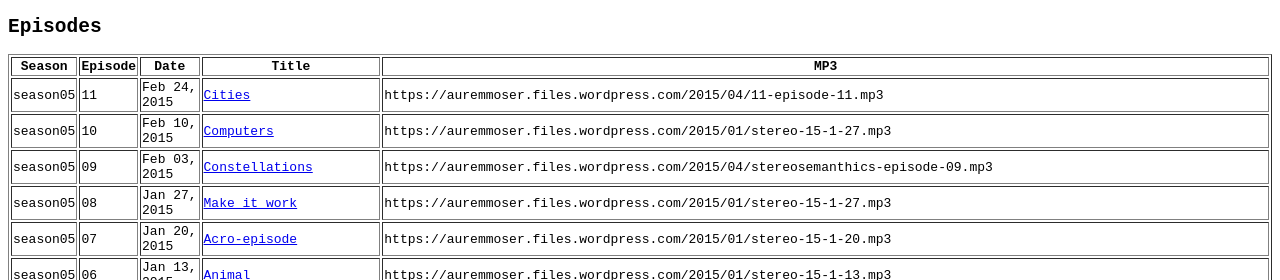
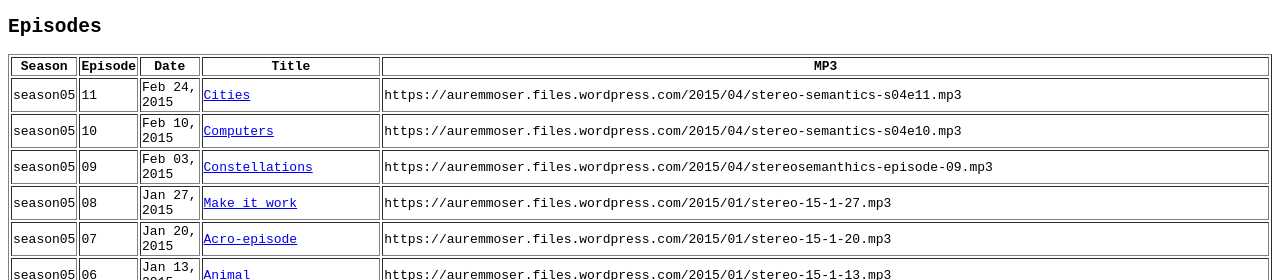
Before and after one commit to auremoser/stereosemantics, a Jekyll site: the page built from test.html, in a window 1280 px wide. Shown: the top 280 px of the page. Built offline with Jekyll 4.4.1, drawn with Linux system fonts in a browser that asks for light colours; some of the changed lines change nothing that is shown.

Commit message:
mp3s added

```diff
--- a/_posts/2015-02-10-computers.md
+++ b/_posts/2015-02-10-computers.md
@@ -4,7 +4,7 @@ title: Computers
 episode: 10
 date: 2015-02-10
 categories: season05
-mp3_url: https://auremmoser.files.wordpress.com/2015/01/stereo-15-1-27.mp3
+mp3_url: https://auremmoser.files.wordpress.com/2015/04/stereo-semantics-s04e10.mp3
 rel_finder_url: http://tinyurl.com/lcwu7ua
 tracklist_url: https://docs.google.com/spreadsheets/d/1AnBPTKYgbRICVfnWy8lh2XAfNTw8cQFm6TVHdbUXQa0/edit#gid=1788596701
 duration: '01:08:27'
--- a/_posts/2015-02-24-cities.md
+++ b/_posts/2015-02-24-cities.md
@@ -4,7 +4,7 @@ title: Cities
 episode: 11
 date: 2015-02-24
 categories: season05
-mp3_url: https://auremmoser.files.wordpress.com/2015/04/11-episode-11.mp3
+mp3_url: https://auremmoser.files.wordpress.com/2015/04/stereo-semantics-s04e11.mp3
 rel_finder_url: http://tinyurl.com/lcwu7ua
 tracklist_url: https://docs.google.com/spreadsheets/d/1AnBPTKYgbRICVfnWy8lh2XAfNTw8cQFm6TVHdbUXQa0/edit#gid=1473187262
 duration: '00:51:00'
```
